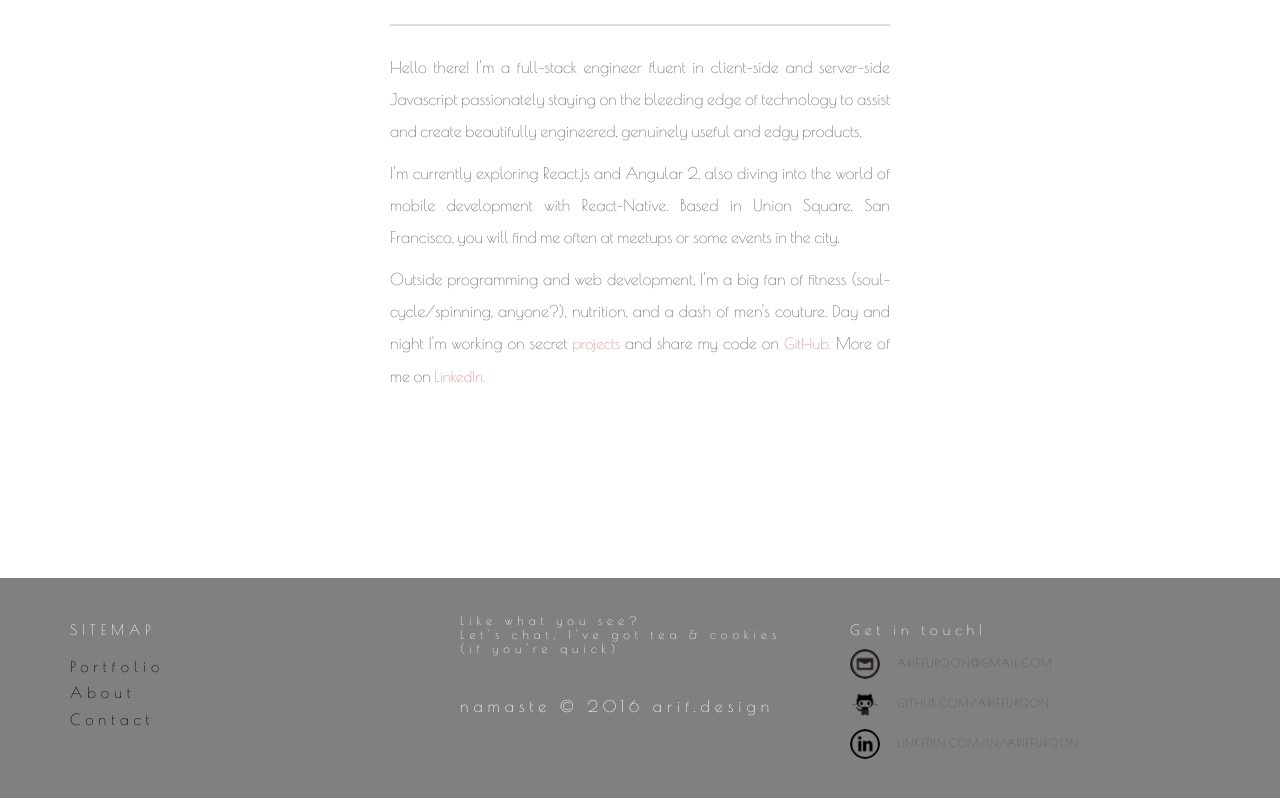
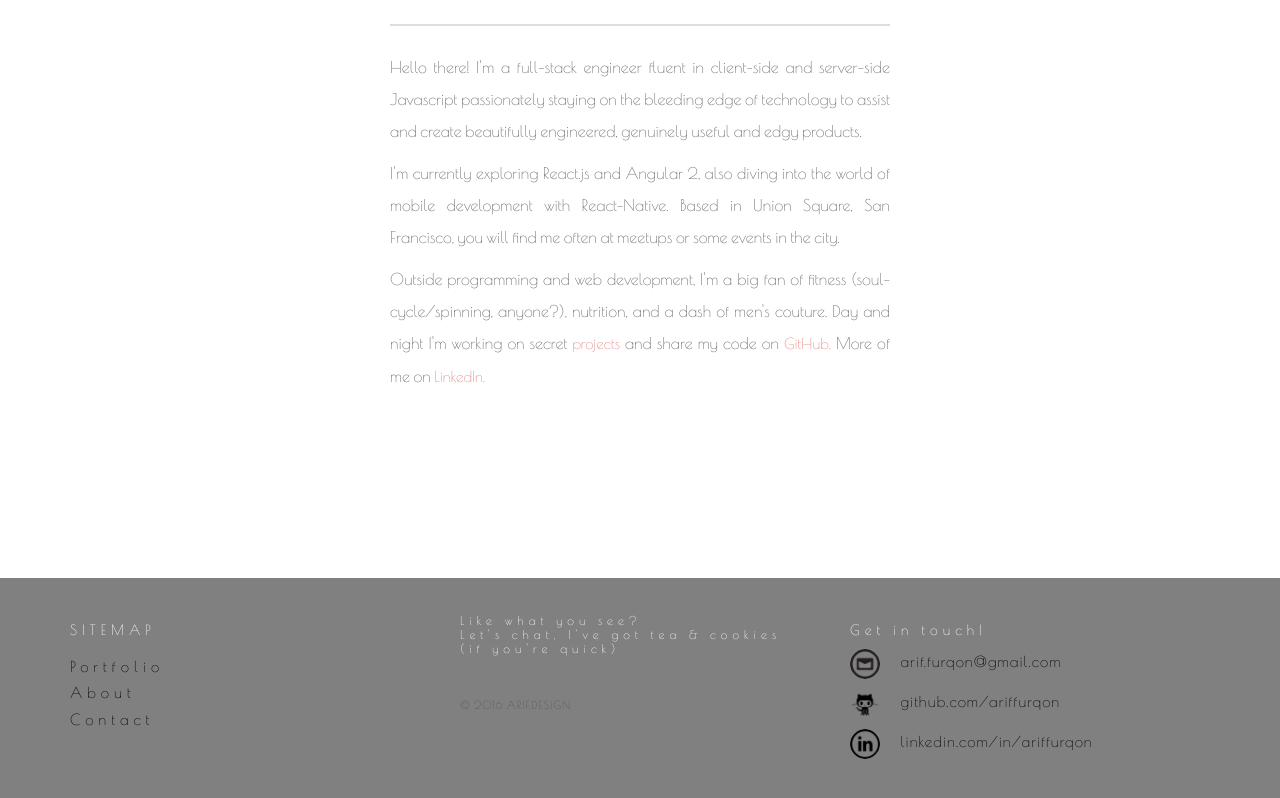
Before and after one commit to ariffurqon/arifdesign, a website: page index.html in a window 1280 px wide. Shown: the part 459-1257 px from the top of the page. Drawn offline with nearby package versions, Linux system fonts and the light colour scheme; some packages are replaced by stand-ins of ours.

Commit message:
footer styling

```diff
--- a/css/styles.css
+++ b/css/styles.css
@@ -146,6 +146,13 @@ hr {
     text-decoration: none;
 }
 
+small a {
+      letter-spacing: 1px;
+      text-transform: lowercase;
+      font-size: 8px;
+      color: black;
+}
+
 small {
     letter-spacing: 1px;
     text-transform: uppercase;
--- a/templates/footer.html
+++ b/templates/footer.html
@@ -15,21 +15,21 @@
             <h7 id='footer-header'>Like what you see?</h7><br>
             <h7 id='footer-header'>Let's chat, I've got tea & cookies <br>(if you're quick)</h7>
             	<br><br><br><br>
-            	<p>namaste © 2016 arif.design</p>
+            	<small>© 2016 arif.design</small>
           </div>
 
           <div class="col-sm-4">
             <h5 id='footer-header'> Get in touch! </h3>
-              <p><a class="github" href="mailto:arif.furqon@gmail.com" target="_blank"> <img src="images/email.png" alt="github" class="img-circle" width="30" height="30"></a>
-              &nbsp<small>arif.furqon@gmail.com</small>
+              <p><a href="mailto:arif.furqon@gmail.com" target="_blank"> <img src="images/email.png" alt="github" class="img-circle" width="30" height="30"></a>
+              &nbsp<small> <a href="mailto:arif.furqon@gmail.com" target="_blank">arif.furqon@gmail.com</small>
               </p>
 
-              <p><a class="github" href="https://github.com/ariffurqon" target="_blank"><img src="images/github.png" alt="github" class="img-circle" width="30" height="30"></a>
-              &nbsp<small>github.com/ariffurqon</small>
+              <p><a  href="https://github.com/ariffurqon" target="_blank"><img src="images/github.png" alt="github" class="img-circle" width="30" height="30"></a>
+              &nbsp<small> <a href="https://github.com/ariffurqon" target="_blank">github.com/ariffurqon</small>
               </p>
 
-							<p><a class="github" href="https://linkedin.com/in/ariffurqon" target="_blank"><img src="images/linkedIn.png" alt="github" class="img-circle" width="30" height="30"></a>
-							&nbsp<small>linkedin.com/in/ariffurqon</small>
+							<p><a  href="https://linkedin.com/in/ariffurqon" target="_blank"><img src="images/linkedIn.png" alt="github" class="img-circle" width="30" height="30"></a>
+							&nbsp<small> <a href="https://linkedin.com/in/ariffurqon" target="_blank">linkedin.com/in/ariffurqon</small>
 							</p>
 
           </div>
```
